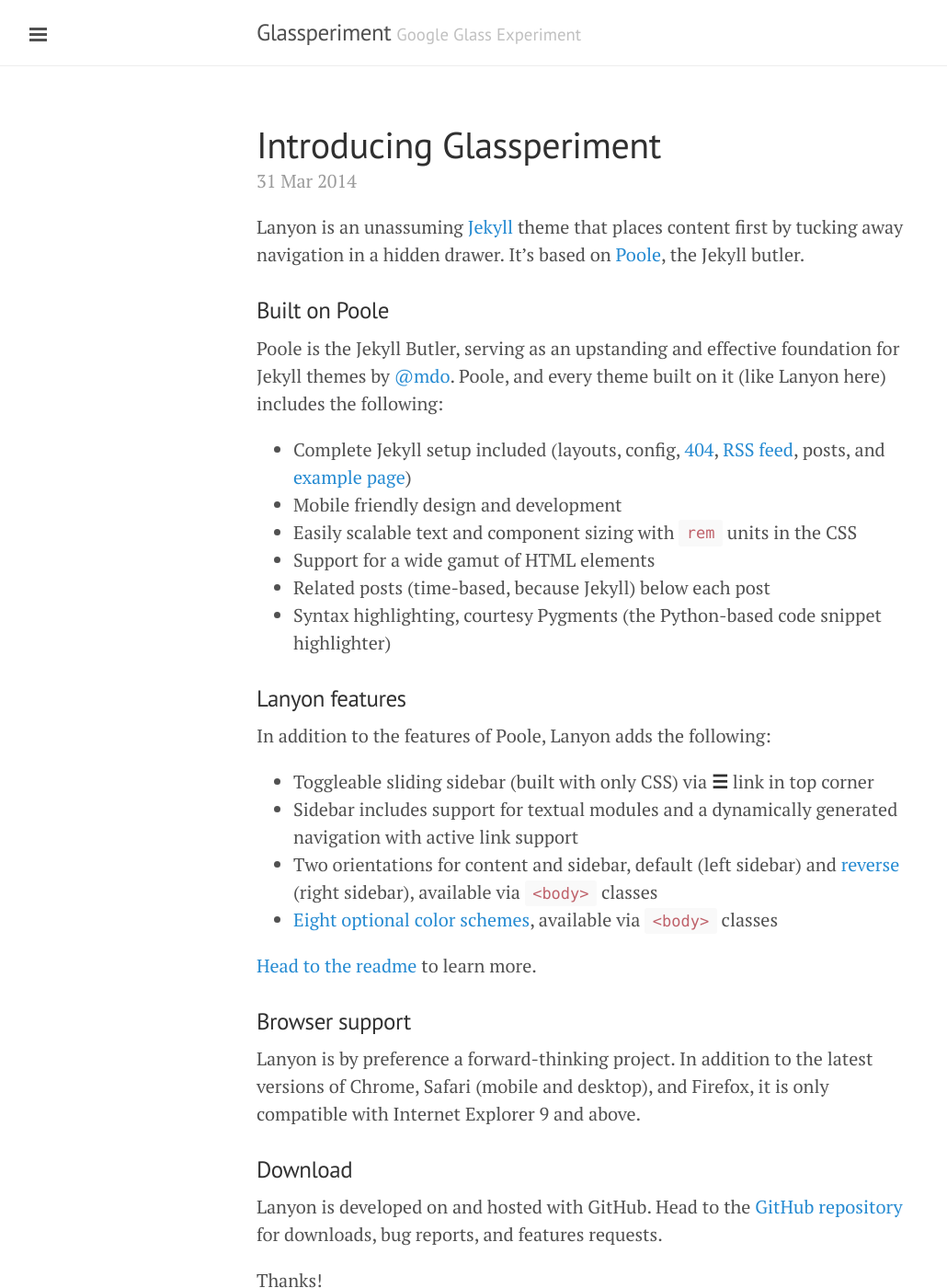
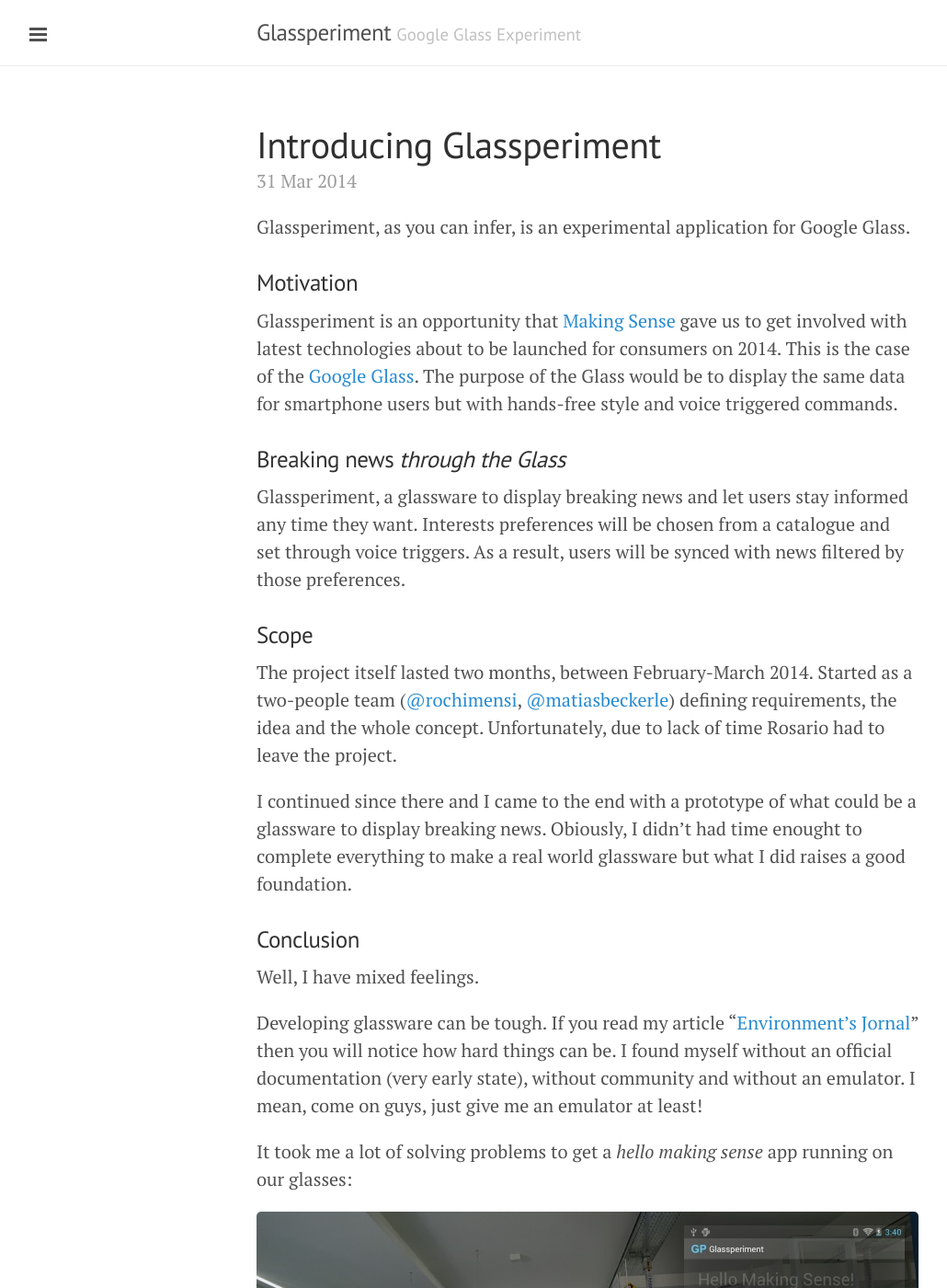
Before and after one commit to matiasbeckerle/glassperiment, a Jekyll site: the page built from _posts/2014-03-31-introducing-glassperiment.md, in a window 1280 px wide and 1400 px high. Shown: the whole window at 92% size, without its empty margins (1-1031 px from the left). Built offline with Jekyll 4.4.1, drawn with Linux system fonts in a browser that asks for light colours; Markdown is read by kramdown in place of the engine named in the settings; some of the changed text lies outside the part shown.

Commit message:
First draft of "introducing glassperiment"

```diff
--- a/_posts/2014-03-31-introducing-glassperiment.md
+++ b/_posts/2014-03-31-introducing-glassperiment.md
@@ -3,36 +3,39 @@
 title: Introducing Glassperiment
 ---
 
-Lanyon is an unassuming [Jekyll](http://jekyllrb.com) theme that places content first by tucking away navigation in a hidden drawer. It's based on [Poole](http://getpoole.com), the Jekyll butler.
+Glassperiment, as you can infer, is an experimental application for Google Glass.
 
-### Built on Poole
+### Motivation
 
-Poole is the Jekyll Butler, serving as an upstanding and effective foundation for Jekyll themes by [@mdo](https://twitter.com/mdo). Poole, and every theme built on it (like Lanyon here) includes the following:
+Glassperiment is an opportunity that [Making Sense](http://makingsense.com) gave us to get involved with latest technologies about to be launched for consumers on 2014. This is the case of the [Google Glass](http://www.google.com/glass/start/). The purpose of the Glass would be to display the same data for smartphone users but with hands-free style and voice triggered commands.
 
-* Complete Jekyll setup included (layouts, config, [404](/404), [RSS feed](/atom.xml), posts, and [example page](/about))
-* Mobile friendly design and development
-* Easily scalable text and component sizing with `rem` units in the CSS
-* Support for a wide gamut of HTML elements
-* Related posts (time-based, because Jekyll) below each post
-* Syntax highlighting, courtesy Pygments (the Python-based code snippet highlighter)
+### Breaking news *through the Glass*
 
-### Lanyon features
+Glassperiment, a glassware to display breaking news and let users stay informed any time they want. Interests preferences will be chosen from a catalogue and set through voice triggers. As a result, users will be synced with news filtered by those preferences.
 
-In addition to the features of Poole, Lanyon adds the following:
+### Scope
 
-* Toggleable sliding sidebar (built with only CSS) via **☰** link in top corner
-* Sidebar includes support for textual modules and a dynamically generated navigation with active link support
-* Two orientations for content and sidebar, default (left sidebar) and [reverse](https://github.com/poole/lanyon#reverse-layout) (right sidebar), available via `<body>` classes
-* [Eight optional color schemes](https://github.com/poole/lanyon#themes), available via `<body>` classes
+The project itself lasted two months, between February-March 2014. Started as a two-people team ([@rochimensi](https://github.com/rochimensi), [@matiasbeckerle](https://github.com/matiasbeckerle)) defining requirements, the idea and the whole concept. Unfortunately, due to lack of time Rosario had to leave the project.
 
-[Head to the readme](https://github.com/poole/lanyon#readme) to learn more.
+I continued since there and I came to the end with a prototype of what could be a glassware to display breaking news. Obiously, I didn't had time enought to complete everything to make a real world glassware but what I did raises a good foundation.
 
-### Browser support
+### Conclusion
 
-Lanyon is by preference a forward-thinking project. In addition to the latest versions of Chrome, Safari (mobile and desktop), and Firefox, it is only compatible with Internet Explorer 9 and above.
+Well, I have mixed feelings.
 
-### Download
+Developing glassware can be tough. If you read my article "[Environment's Jornal]({{ site.baseurl }}/environments-journal)" then you will notice how hard things can be. I found myself without an official documentation (very early state), without community and without an emulator. I mean, come on guys, just give me an emulator at least!
 
-Lanyon is developed on and hosted with GitHub. Head to the <a href="https://github.com/poole/lanyon">GitHub repository</a> for downloads, bug reports, and features requests.
+It took me a lot of solving problems to get a *hello making sense* app running on our glasses:
 
-Thanks!
+![Hello Making Sense!]({{ site.baseurl }}/public/img/hello-making-sense.jpg)
+
+It is very interesting how you need to think your glassware. The point of view you have to take. That is a very new thing. You only have the voice and some kind of touchpad. Regarding this stuff I found, some are very annoying, like the way you have to connect to a WiFi connection.
+
+Still I have my doubts. It's strange, you know? You feel like a cyborg or something. Weird. I don't imagine me using the glasses. It is like you are having a dinner with some friends but someone put his cellphone on the table and uses it constantly. You are here, please throw your cellphone through the window. But all your other friends have their cellphones in their pockets, they didn't bother you. With glasses it feels like you are like the first guy. That kind of things still pissing me off.
+
+## Download
+
+There you have the latest version and source:
+
+* [v{{ site.version }}]({{ site.github.repo }}/archive/v{{ site.version }}.zip)
+* [GitHub project]({{ site.github.repo }})
```
Also changed, not shown: public/img/hello-making-sense.jpg (added).
